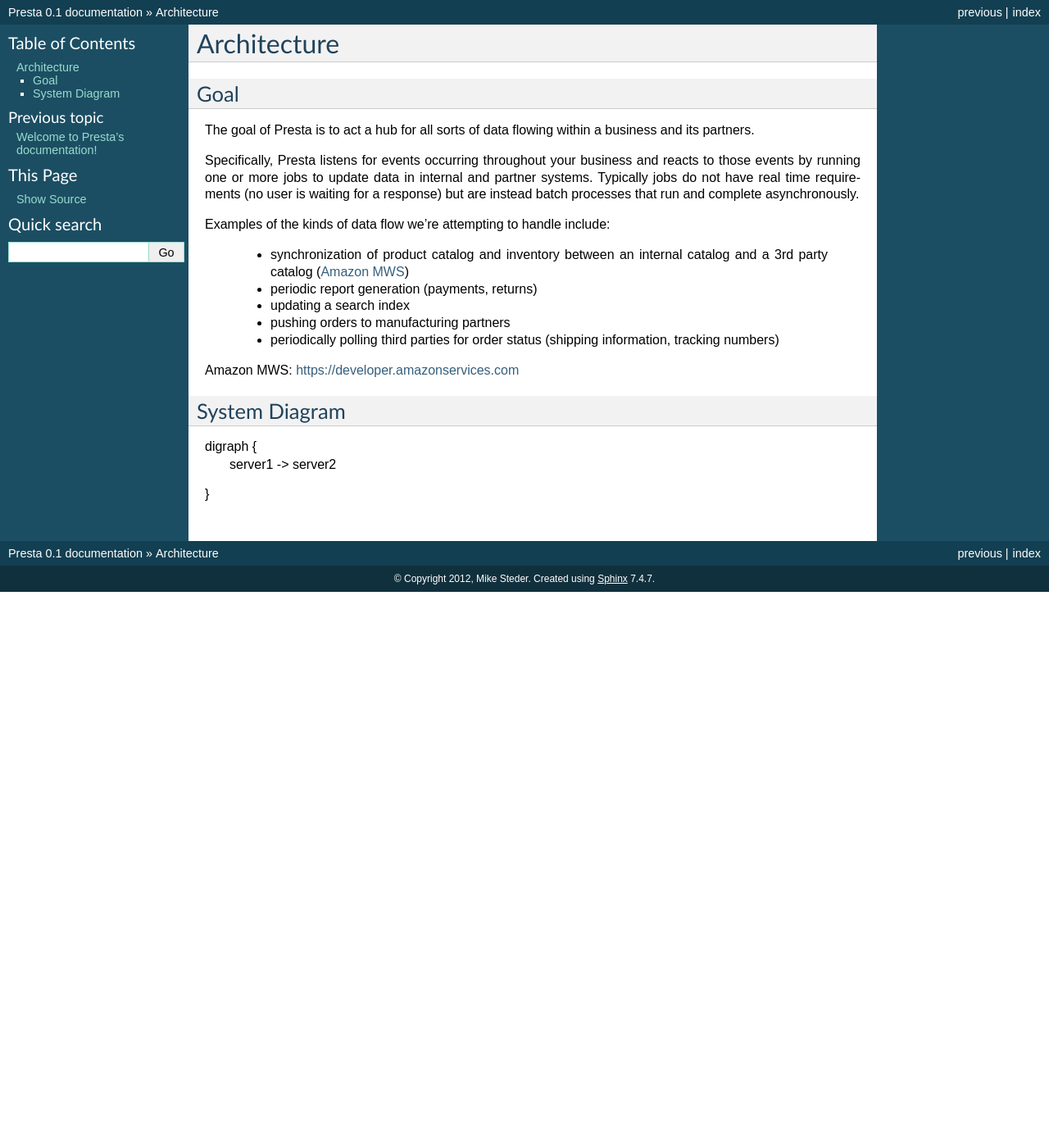
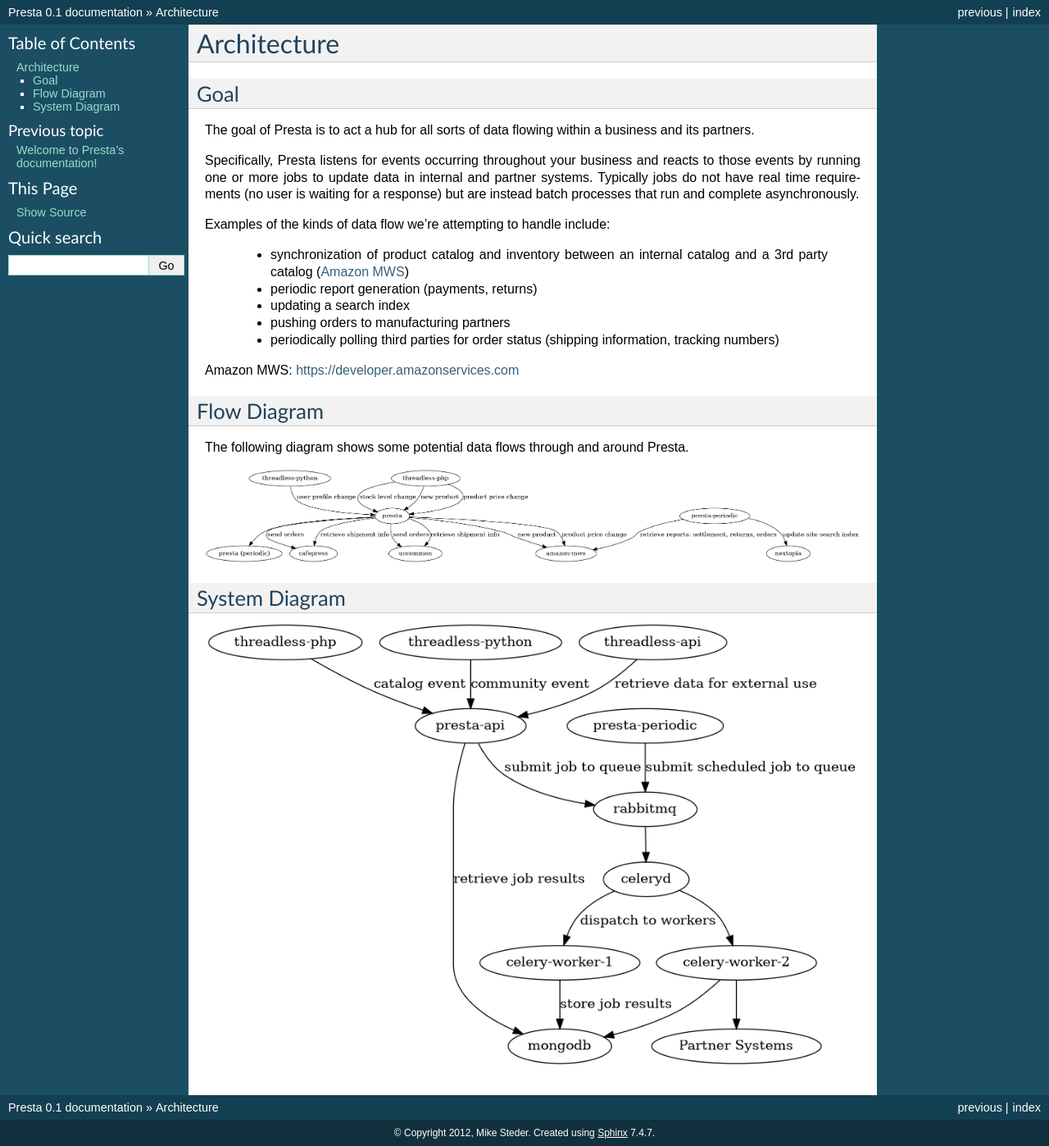
Before and after one commit to steder/presta, a Sphinx documentation site: the page built from docs/architecture.rst, in a window 1280 px wide. Shown: the whole page at 82% size. Built offline with Sphinx 7.4.7, drawn with Linux system fonts in a browser that asks for light colours; before the commit the page ends 900 px from its top, so only the background shows below that; some of the changed lines change nothing that is shown.

Commit message:
Adding architecture and flow diagrams

```diff
--- a/docs/architecture.rst
+++ b/docs/architecture.rst
@@ -23,9 +23,42 @@ Examples of the kinds of data flow we're attempting to handle include:
 
 _`Amazon MWS`: https://developer.amazonservices.com
 
+Flow Diagram
+===================================
+
+The following diagram shows some potential data flows through and around Presta.
+
+.. graphviz::
+
+  digraph presta_flow {
+    "threadless-python" -> "presta" [label="user profile change"];
+     "presta" -> "presta (periodic)";
+     "presta" -> "cafepress" [label="send orders"];
+     "presta" -> "cafepress" [label="retrieve shipment info"];
+     "presta" -> "uncommon" [label="send orders"];
+     "presta" -> "uncommon" [label="retrieve shipment info"];
+     "presta-periodic" -> "amazon-mws" [label="retrieve reports: settlement, returns, orders"];
+     "presta-periodic" -> "nextopia" [label="update site search index"];
+     "threadless-php" -> "presta" [label="stock level change"];
+     "threadless-php" -> "presta" -> "amazon-mws" [label="new product"];
+     "threadless-php" -> "presta" -> "amazon-mws" [label="product price change"];
+  }
+
 System Diagram
 ===================================
 
-digraph {
-  server1 -> server2
-}
+.. graphviz::
+
+  digraph presta_systems {
+    "threadless-php" -> "presta-api" [label="catalog event"];
+    "threadless-python" -> "presta-api" [label="community event"];
+    "presta-api" -> "mongodb" [label="retrieve job results"];
+    "presta-api" -> "rabbitmq" [label="submit job to queue"]
+    "presta-periodic" -> "rabbitmq" [label="submit scheduled job to queue"];
+    "rabbitmq" -> "celeryd";
+    "celeryd" -> "celery-worker-1" [label="dispatch to workers"];
+    "celery-worker-1" -> "mongodb" [label="store job results"];
+    "celeryd" -> "celery-worker-2" -> "mongodb";
+    "celery-worker-2" -> "Partner Systems";
+    "threadless-api" -> "presta-api" [label="retrieve data for external use"];
+  }
--- a/docs/conf.py
+++ b/docs/conf.py
@@ -25,7 +25,11 @@ import sys, os
 
 # Add any Sphinx extension module names here, as strings. They can be extensions
 # coming with Sphinx (named 'sphinx.ext.*') or your custom ones.
-extensions = ['sphinx.ext.autodoc', 'sphinx.ext.todo', 'sphinx.ext.coverage', 'sphinx.ext.viewcode']
+extensions = ['sphinx.ext.autodoc',
+              'sphinx.ext.todo',
+              'sphinx.ext.coverage',
+              'sphinx.ext.graphviz',
+              'sphinx.ext.viewcode']
 
 # Add any paths that contain templates here, relative to this directory.
 templates_path = ['_templates']
--- /dev/null
+++ b/requirements.txt
@@ -0,0 +1,2 @@
+sphinx
+twisted
```
